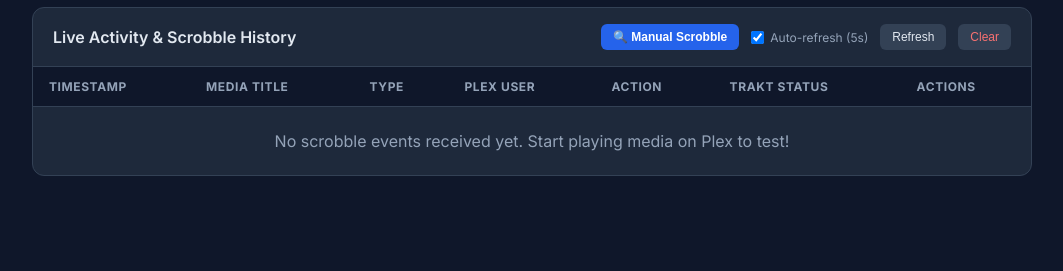
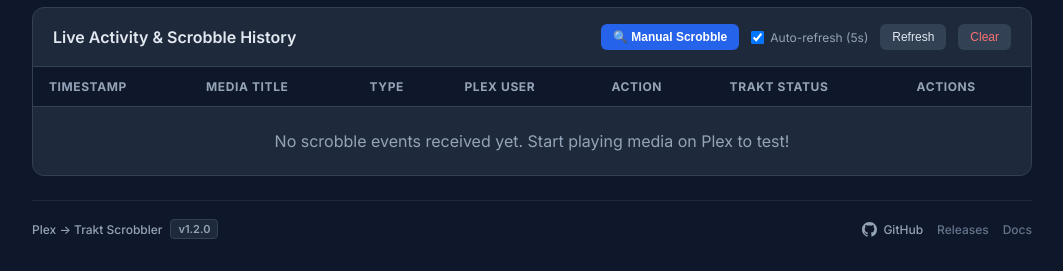
Before and after one commit to selits/omniscrobble, a FastAPI app: page / in a window 1280 px wide. Shown: the part 902-1173 px from the top of the page, without its empty margins (108-1171 px from the left). Before the commit the page ends 1078 px from the top, so only its background shows below. Run offline with FastAPI, Linux system fonts and the light colour scheme; data that the repository does not hold is empty; some libraries are stand-ins or nearby versions.

Commit message:
feat: add dashboard repo footer and exclude shared shows from Sonarr search
- Add footer to dashboard template with v1.2.0 version badge and GitHub repo/releases/docs links
- Support exclude parameter in SonarrClient.search_series to filter out whitelisted titles
- Automatically exclude existing Co-Watch shows in /api/sonarr/shows autocomplete endpoint
- Add unit tests for search filtering and dashboard footer (66 tests passing)

```diff
--- a/app/clients/sonarr_client.py
+++ b/app/clients/sonarr_client.py
@@ -120,10 +120,18 @@
         return self._cached_series
 
     async def search_series(
-        self, query: str = "", client: Optional[httpx.AsyncClient] = None, limit: int = 15
+        self,
+        query: str = "",
+        client: Optional[httpx.AsyncClient] = None,
+        limit: int = 15,
+        exclude: Optional[list[str] | set[str]] = None,
     ) -> list[dict[str, Any]]:
-        """Search cached Sonarr series by title substring/prefix."""
+        """Search cached Sonarr series by title substring/prefix, optionally excluding series."""
         all_series = await self.get_series(client=client)
+        if exclude:
+            exclude_set = {e.strip().lower() for e in exclude if e and e.strip()}
+            all_series = [s for s in all_series if s.get("title", "").strip().lower() not in exclude_set]
+
         if not query or not query.strip():
             return all_series[:limit]
 
--- a/app/main.py
+++ b/app/main.py
@@ -182,7 +182,10 @@
     await notifier.close()
 
 
-app = FastAPI(title="Plex Trakt Scrobbler", version="1.2.0", lifespan=lifespan)
+APP_VERSION = "1.2.0"
+REPO_URL = "https://github.com/selits/plex-trakt-webhook"
+
+app = FastAPI(title="Plex Trakt Scrobbler", version=APP_VERSION, lifespan=lifespan)
 
 
 # In-memory log of recent webhook events for the status dashboard
@@ -952,13 +955,16 @@
 
 
 @app.get("/api/sonarr/shows")
-async def get_sonarr_shows(request: Request, q: str = "", limit: int = 15):
-    """Search series from Sonarr for Co-Watch autocomplete."""
+async def get_sonarr_shows(
+    request: Request, q: str = "", limit: int = 15, exclude_shared: bool = True
+):
+    """Search series from Sonarr for Co-Watch autocomplete, excluding already whitelisted shows."""
     if not is_admin_request(request):
         raise HTTPException(status_code=401, detail="Unauthorized: Admin access required")
     if not sonarr.is_configured:
         return {"configured": False, "shows": []}
-    shows = await sonarr.search_series(query=q, limit=limit)
+    exclude = cowatch_mgr.get_shows() if exclude_shared else None
+    shows = await sonarr.search_series(query=q, limit=limit, exclude=exclude)
     return {"configured": True, "shows": shows}
 
 
@@ -1528,6 +1534,8 @@
         '{{ACTIONS_HEADER}}': ('<th>Actions</th>' if is_admin else ''),
         '{{EVENT_ROWS}}': rows,
         '{{IS_ADMIN_JS}}': ('true' if is_admin else 'false'),
+        '{{APP_VERSION}}': APP_VERSION,
+        '{{REPO_URL}}': REPO_URL,
     }
     for k, v in replacements.items():
         rendered = rendered.replace(k, v)
--- a/app/templates/dashboard.html
+++ b/app/templates/dashboard.html
@@ -105,6 +105,25 @@
                         {{EVENT_ROWS}}
                     </tbody>
                 </table>
+            </div>
+        </div>
+
+        <div class="footer" style="margin-top: 24px; padding-top: 18px; border-top: 1px solid #1e293b; display: flex; justify-content: space-between; align-items: center; color: #64748b; font-size: 12px; flex-wrap: wrap; gap: 8px;">
+            <div style="display: flex; align-items: center; gap: 8px;">
+                <span style="color: #94a3b8; font-weight: 500;">Plex &rarr; Trakt Scrobbler</span>
+                <span style="background: #1e293b; border: 1px solid #334155; color: #94a3b8; padding: 2px 7px; border-radius: 4px; font-weight: 600; font-size: 11px;">v{{APP_VERSION}}</span>
+            </div>
+            <div style="display: flex; align-items: center; gap: 14px;">
+                <a href="{{REPO_URL}}" target="_blank" rel="noopener noreferrer" style="color: #94a3b8; text-decoration: none; display: inline-flex; align-items: center; gap: 6px; font-weight: 500; transition: color 0.15s;" onmouseover="this.style.color='#f8fafc'" onmouseout="this.style.color='#94a3b8'">
+                    <svg width="15" height="15" viewBox="0 0 24 24" fill="currentColor"><path d="M12 0C5.37 0 0 5.37 0 12c0 5.31 3.435 9.795 8.205 11.385.6.105.825-.255.825-.57 0-.285-.015-1.23-.015-2.235-3.015.555-3.795-.735-4.035-1.41-.135-.345-.72-1.41-1.23-1.695-.42-.225-1.02-.78-.015-.795.945-.015 1.62.87 1.845 1.23 1.08 1.815 2.805 1.305 3.495.99.105-.78.42-1.305.765-1.605-2.67-.3-5.46-1.335-5.46-5.925 0-1.305.465-2.385 1.23-3.225-.12-.3-.54-1.53.12-3.18 0 0 1.005-.315 3.3 1.23.96-.27 1.98-.405 3-.405s2.04.135 3 .405c2.295-1.56 3.3-1.23 3.3-1.23.66 1.65.24 2.88.12 3.18.765.84 1.23 1.905 1.23 3.225 0 4.605-2.805 5.625-5.475 5.925.435.375.81 1.095.81 2.22 0 1.605-.015 2.895-.015 3.3 0 .315.225.69.825.57A12.02 12.02 0 0024 12c0-6.63-5.37-12-12-12z"/></svg>
+                    GitHub
+                </a>
+                <a href="{{REPO_URL}}/releases" target="_blank" rel="noopener noreferrer" style="color: #64748b; text-decoration: none; font-weight: 500; transition: color 0.15s;" onmouseover="this.style.color='#f8fafc'" onmouseout="this.style.color='#64748b'">
+                    Releases
+                </a>
+                <a href="{{REPO_URL}}#readme" target="_blank" rel="noopener noreferrer" style="color: #64748b; text-decoration: none; font-weight: 500; transition: color 0.15s;" onmouseover="this.style.color='#f8fafc'" onmouseout="this.style.color='#64748b'">
+                    Docs
+                </a>
             </div>
         </div>
     </div>
```
Also changed, not shown: tests/test_scrobbler.py (+28 -1 lines).
